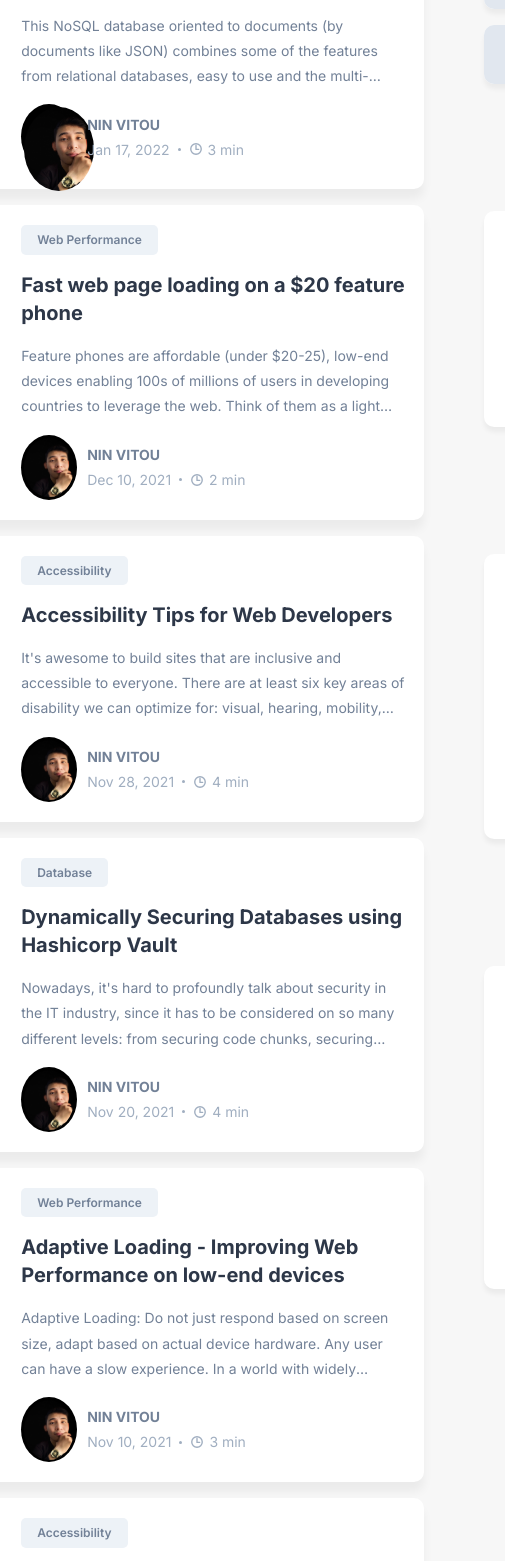
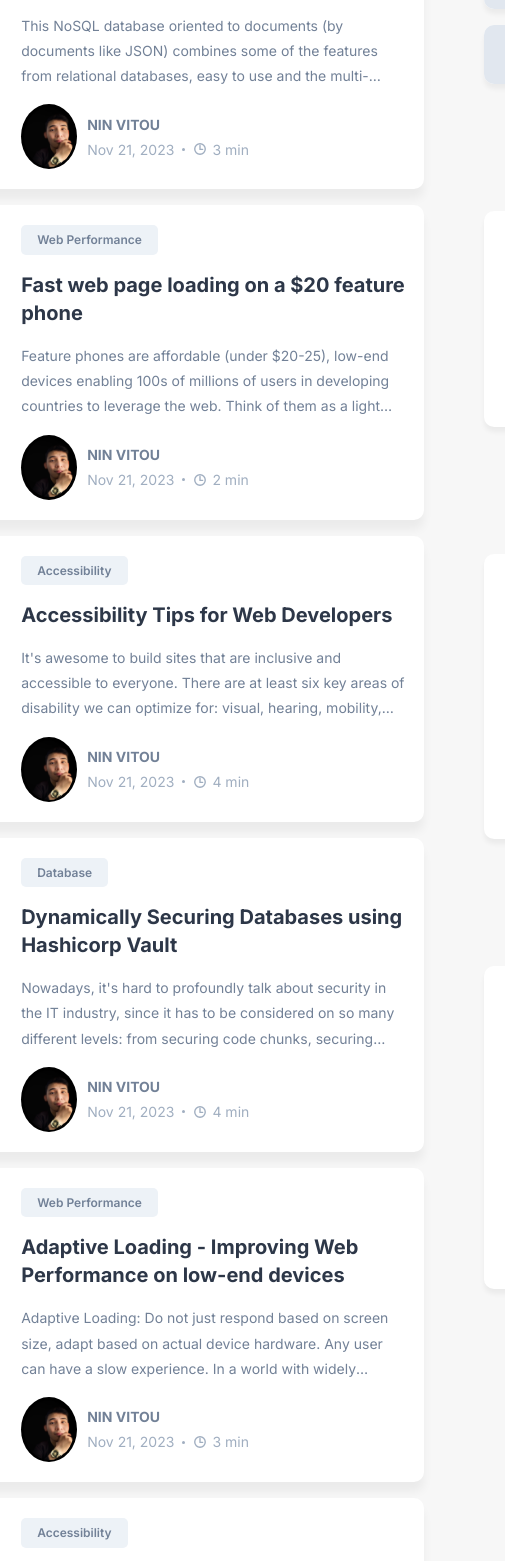
Before and after one commit to zTouu/vitoufirst-blog, a plain HTML site: page index.html in a window 1280 px wide. Shown: the part 1073-2634 px from the top of the page, 407-912 px from the left. Drawn offline with nearby package versions, Linux system fonts and the light colour scheme.

Commit message:
Update index.html

```diff
--- a/index.html
+++ b/index.html
@@ -60,7 +60,7 @@
           <ul class="desktop-nav">
 
             <li>
-              <a href="#" class="nav-link">Home</a>
+              <a href="index.html" class="nav-link">Home</a>
             </li>
 
             <li>
@@ -212,7 +212,7 @@
                 <button class="blog-topic text-tiny">Database</button>
 
                 <h3>
-                  <a href="#" class="h3">
+                  <a href="mongDB.html" class="h3">
                     Building microservices with Dropwizard, MongoDB & Docker
                   </a>
                 </h3>
@@ -228,14 +228,14 @@
                 <div class="wrapper-flex">
 
                   <div class="profile-wrapper">
-                    <img src="./assets/images/author.JPG" alt="NIN VITOU" width="70">
+                    <img src="./assets/images/author.JPG" alt="NIN VITOU" width="50">
                   </div>
 
                   <div class="wrapper">
                     <a href="#" class="h4">NIN VITOU</a>
 
                     <p class="text-sm">
-                      <time datetime="2022-01-17">Jan 17, 2022</time>
+                      <time datetime="202311-21">Nov 21, 2023</time>
                       <span class="separator"></span>
                       <ion-icon name="time-outline"></ion-icon>
                       <time datetime="PT3M">3 min</time>
@@ -278,7 +278,7 @@
                     <a href="#" class="h4">NIN VITOU</a>
 
                     <p class="text-sm">
-                      <time datetime="2021-12-10">Dec 10, 2021</time>
+                      <time datetime="202311-21">Nov 21, 2023</time>
                       <span class="separator"></span>
                       <ion-icon name="time-outline"></ion-icon>
                       <time datetime="PT2M">2 min</time>
@@ -323,7 +323,7 @@
                     <a href="#" class="h4">NIN VITOU</a>
 
                     <p class="text-sm">
-                      <time datetime="2021-11-28">Nov 28, 2021</time>
+                      <time datetime="202311-21">Nov 21, 2023</time>
                       <span class="separator"></span>
                       <ion-icon name="time-outline"></ion-icon>
                       <time datetime="PT4M">4 min</time>
@@ -368,7 +368,7 @@
                     <a href="#" class="h4">NIN VITOU</a>
 
                     <p class="text-sm">
-                      <time datetime="2021-11-20">Nov 20, 2021</time>
+                      <time datetime="202311-21">Nov 21, 2023</time>
                       <span class="separator"></span>
                       <ion-icon name="time-outline"></ion-icon>
                       <time datetime="PT4M">4 min</time>
@@ -415,7 +415,7 @@
                     <a href="#" class="h4">NIN VITOU</a>
 
                     <p class="text-sm">
-                      <time datetime="2021-11-10">Nov 10, 2021</time>
+                      <time datetime="202311-21">Nov 21, 2023</time>
                       <span class="separator"></span>
                       <ion-icon name="time-outline"></ion-icon>
                       <time datetime="PT3M">3 min</time>
@@ -462,7 +462,7 @@
                     <a href="#" class="h4">NIN VITOU</a>
 
                     <p class="text-sm">
-                      <time datetime="2021-10-25">Oct 25, 2021</time>
+                      <time datetime="202311-21">Nov 21, 2023</time>
                       <span class="separator"></span>
                       <ion-icon name="time-outline"></ion-icon>
                       <time datetime="PT7M">7 min</time>
@@ -508,7 +508,7 @@
                     <a href="#" class="h4">NIN VITOU</a>
 
                     <p class="text-sm">
-                      <time datetime="2021-10-15">Oct 15, 2021</time>
+                      <time datetime="202311-21">Nov 21, 2023</time>
                       <span class="separator"></span>
                       <ion-icon name="time-outline"></ion-icon>
                       <time datetime="PT5M">5 min</time>
@@ -553,7 +553,7 @@
                     <a href="#" class="h4">NIN VITOU</a>
 
                     <p class="text-sm">
-                      <time datetime="2021-10-03">Oct 3, 2021</time>
+                      <time datetime="202311-21">Nov 21, 2023</time>
                       <span class="separator"></span>
                       <ion-icon name="time-outline"></ion-icon>
                       <time datetime="PT5M">5 min</time>
@@ -598,7 +598,7 @@
                     <a href="#" class="h4">NIN VITOU</a>
 
                     <p class="text-sm">
-                      <time datetime="2021-09-13">Sep 13, 2021</time>
+                      <time datetime="202311-21">Nov 21, 2023</time>
                       <span class="separator"></span>
                       <ion-icon name="time-outline"></ion-icon>
                       <time datetime="PT7M">7 min</time>
@@ -644,7 +644,7 @@
                     <a href="#" class="h4">NIN VITOU</a>
 
                     <p class="text-sm">
-                      <time datetime="2021-09-21">Sep 21, 2021</time>
+                      <time datetime="202311-21">Nov 21, 2023</time>
                       <span class="separator"></span>
                       <ion-icon name="time-outline"></ion-icon>
                       <time datetime="PT4M">4 min</time>
```
